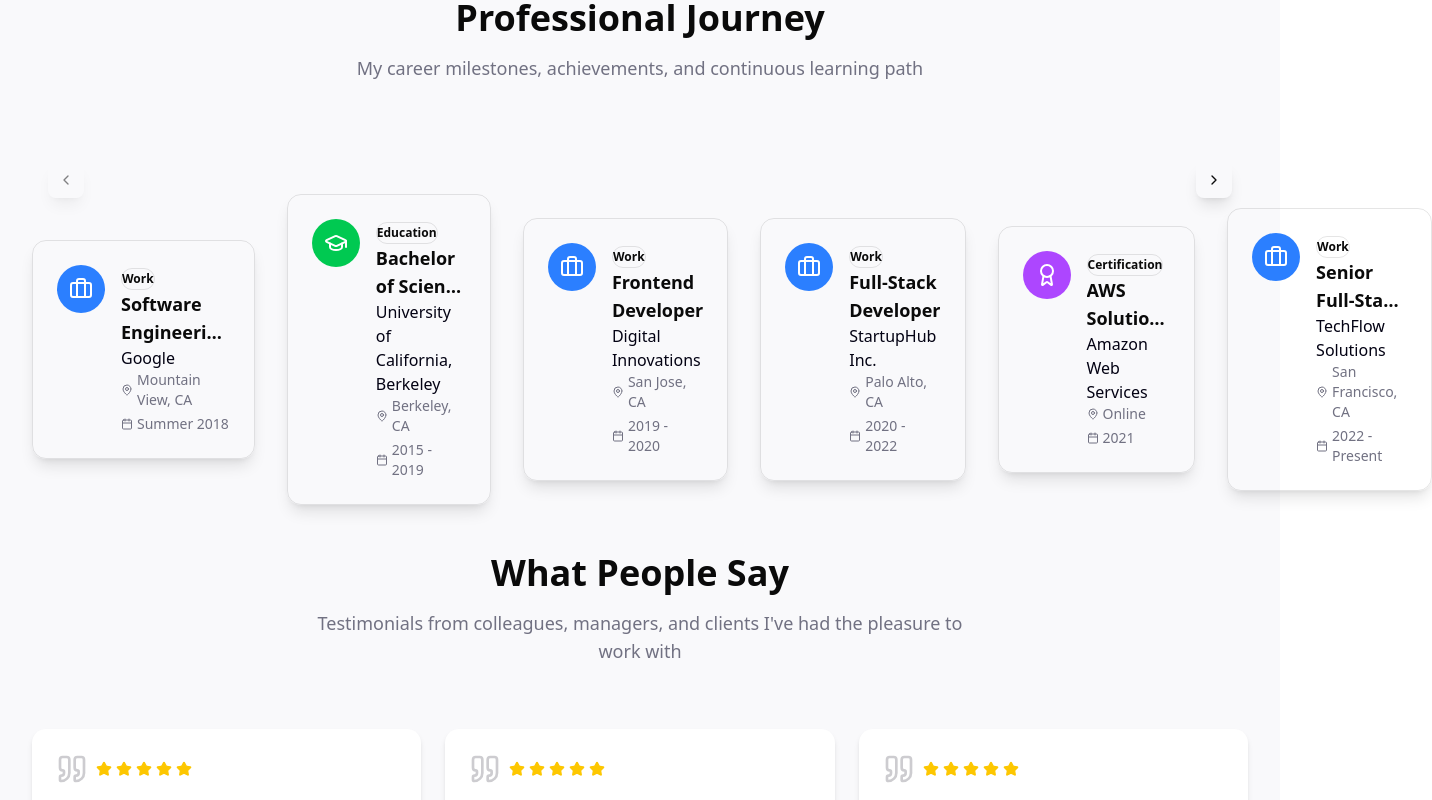
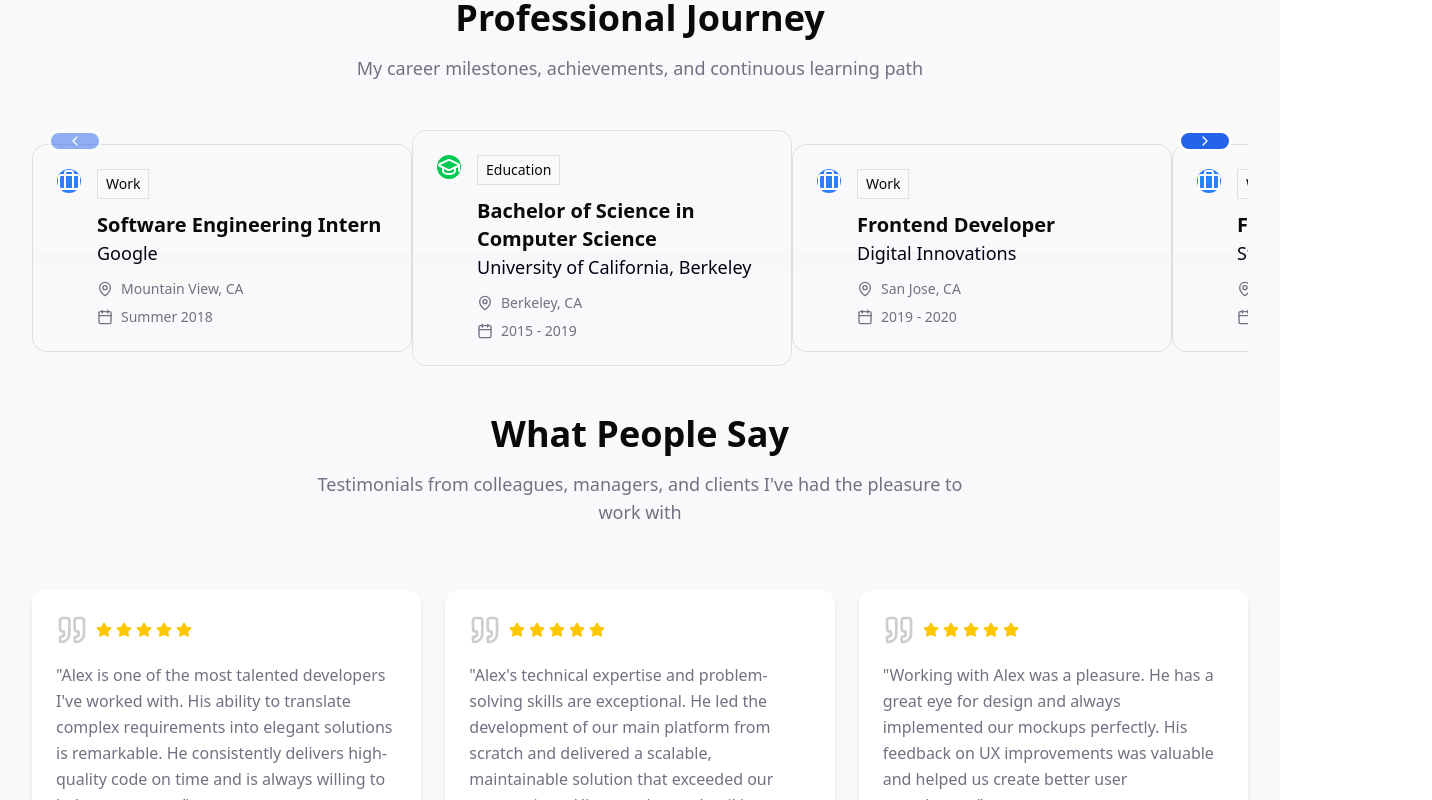
Before and after one commit to ramizik/my-website, a React (Vite) app: page / in a window 1280 px wide. Shown: the part 3520-4320 px from the top of the page, 1432 px wide, since content can reach past the window. Built offline with nearby package versions, Linux system fonts and the light colour scheme.

Commit message:
Timeline Buttons almost

```diff
--- a/src/components/TimelineSection.tsx
+++ b/src/components/TimelineSection.tsx
@@ -1,18 +1,19 @@
 import React, { useRef, useState, useEffect } from "react";
 import { Card, CardContent } from "./ui/card";
-import { Badge } from "./ui/badge";
 import { Calendar, MapPin, Award, GraduationCap, Briefcase, ChevronLeft, ChevronRight } from "lucide-react";
 import { Button } from "./ui/button";
 import SimpleModal from "./SimpleModal";
 
 export default function TimelineSection() {
   const timelineRef = useRef<HTMLDivElement>(null);
+  const [selectedEntry, setSelectedEntry] = useState<any>(null);
+  const [canScrollLeft, setCanScrollLeft] = useState(false);
+  const [canScrollRight, setCanScrollRight] = useState(true);
+
+  // Drag scrolling state
   const [isDragging, setIsDragging] = useState(false);
   const [startX, setStartX] = useState(0);
   const [scrollLeft, setScrollLeft] = useState(0);
-  const [selectedEntry, setSelectedEntry] = useState<any>(null);
-  const [canScrollLeft, setCanScrollLeft] = useState(false);
-  const [canScrollRight, setCanScrollRight] = useState(true);
 
   const timelineItems = [
     {
@@ -124,55 +125,90 @@ export default function TimelineSection() {
   };
 
   const scrollTimeline = (direction: 'left' | 'right') => {
+    console.log('scrollTimeline called:', direction);
     if (timelineRef.current) {
-      const scrollAmount = 350;
-      timelineRef.current.scrollBy({
-        left: direction === 'left' ? -scrollAmount : scrollAmount,
+      const scrollAmount = 500;
+      const currentScroll = timelineRef.current.scrollLeft;
+      const maxScroll = timelineRef.current.scrollWidth - timelineRef.current.clientWidth;
+
+      console.log('Current scroll:', currentScroll, 'Max scroll:', maxScroll);
+
+      const targetScroll = direction === 'left'
+        ? Math.max(0, currentScroll - scrollAmount)
+        : Math.min(maxScroll, currentScroll + scrollAmount);
+
+      console.log('Target scroll:', targetScroll);
+
+      // Force smooth scrolling
+      timelineRef.current.style.scrollBehavior = 'smooth';
+
+      // Try multiple methods for maximum compatibility
+      timelineRef.current.scrollTo({
+        left: targetScroll,
         behavior: 'smooth'
       });
-      // Update button states after scroll
-      setTimeout(checkScrollButtons, 300);
+
+      // Fallback method
+      setTimeout(() => {
+        if (timelineRef.current && Math.abs(timelineRef.current.scrollLeft - targetScroll) > 10) {
+          timelineRef.current.scrollLeft = targetScroll;
+        }
+      }, 100);
+
+      // Update button states after scroll animation completes
+      setTimeout(checkScrollButtons, 700);
+    } else {
+      console.log('timelineRef.current is null');
     }
   };
 
+  // Drag scrolling handlers
   const handleMouseDown = (e: React.MouseEvent) => {
     if (!timelineRef.current) return;
+    // Only start dragging on left mouse button and not on navigation buttons
+    if (e.button !== 0) return;
+
+    const target = e.target as HTMLElement;
+    // Only prevent dragging on navigation buttons, allow dragging everywhere else including cards
+    if (target.closest('button:not([data-timeline-card])') ||
+        target.closest('[role="button"]:not([data-timeline-card])')) {
+      return;
+    }
+
+    e.preventDefault();
     setIsDragging(true);
     setStartX(e.pageX);
     setScrollLeft(timelineRef.current.scrollLeft);
     timelineRef.current.style.cursor = 'grabbing';
+    timelineRef.current.style.userSelect = 'none';
+    console.log('Drag started - pageX:', e.pageX, 'scrollLeft:', timelineRef.current.scrollLeft);
   };
 
   const handleMouseMove = (e: React.MouseEvent) => {
     if (!isDragging || !timelineRef.current) return;
+    e.preventDefault();
     const x = e.pageX;
-    const walk = (x - startX) * 2;
-    timelineRef.current.scrollLeft = scrollLeft - walk;
+    const walk = (x - startX) * 2; // Increased sensitivity
+    const newScrollLeft = scrollLeft - walk;
+    timelineRef.current.scrollLeft = newScrollLeft;
+    console.log('Dragging - pageX:', x, 'walk:', walk, 'newScrollLeft:', newScrollLeft);
   };
 
   const handleMouseUp = () => {
+    if (!timelineRef.current) return;
     setIsDragging(false);
-    if (timelineRef.current) {
     timelineRef.current.style.cursor = 'grab';
-    }
+    timelineRef.current.style.userSelect = 'auto';
+    checkScrollButtons();
   };
 
-  const handleTouchStart = (e: React.TouchEvent) => {
-    if (!timelineRef.current) return;
-    setIsDragging(true);
-    setStartX(e.touches[0].pageX);
-    setScrollLeft(timelineRef.current.scrollLeft);
-  };
-
-  const handleTouchMove = (e: React.TouchEvent) => {
-    if (!isDragging || !timelineRef.current) return;
-    const x = e.touches[0].pageX;
-    const walk = (x - startX) * 1.5;
-    timelineRef.current.scrollLeft = scrollLeft - walk;
-  };
-
-  const handleTouchEnd = () => {
+  const handleMouseLeave = () => {
+    if (isDragging && timelineRef.current) {
       setIsDragging(false);
+      timelineRef.current.style.cursor = 'grab';
+      timelineRef.current.style.userSelect = 'auto';
+      checkScrollButtons();
+    }
   };
 
   const openModal = (entry: any) => {
@@ -183,26 +219,36 @@ export default function TimelineSection() {
     setSelectedEntry(null);
   };
 
+  // Global mouse events for drag scrolling
   useEffect(() => {
     const handleGlobalMouseUp = () => {
+      if (isDragging && timelineRef.current) {
         setIsDragging(false);
+        timelineRef.current.style.cursor = 'grab';
+        timelineRef.current.style.userSelect = 'auto';
+        checkScrollButtons();
+      }
     };
 
     const handleGlobalMouseMove = (e: MouseEvent) => {
       if (!isDragging || !timelineRef.current) return;
+      e.preventDefault();
       const x = e.pageX;
       const walk = (x - startX) * 2;
-      timelineRef.current.scrollLeft = scrollLeft - walk;
+      const newScrollLeft = scrollLeft - walk;
+      timelineRef.current.scrollLeft = newScrollLeft;
     };
 
     if (isDragging) {
       document.addEventListener('mouseup', handleGlobalMouseUp);
       document.addEventListener('mousemove', handleGlobalMouseMove);
+      document.addEventListener('mouseleave', handleGlobalMouseUp);
     }
 
     return () => {
       document.removeEventListener('mouseup', handleGlobalMouseUp);
       document.removeEventListener('mousemove', handleGlobalMouseMove);
+      document.removeEventListener('mouseleave', handleGlobalMouseUp);
     };
   }, [isDragging, startX, scrollLeft]);
 
@@ -226,75 +272,82 @@ export default function TimelineSection() {
           </p>
         </div>
 
-        {/* Timeline Container */}
-        <div className="relative">
-          {/* Navigation Buttons */}
+        {/* Timeline Container with proper button positioning */}
+        <div className="relative pt-20">
+           {/* Navigation Buttons - Highly visible with solid background */}
            <Button
-            variant="outline"
-            size="icon"
-            className="absolute left-4 top-8 z-20 bg-background/95 backdrop-blur-sm shadow-lg hover:bg-background border-2"
-            onClick={() => scrollTimeline('left')}
+            variant="default"
+            size="lg"
+            className="absolute left-4 -top-16 z-50 bg-blue-600 text-white shadow-xl hover:bg-blue-700 transition-all duration-200 hover:scale-110 w-24 h-32 rounded-full"
+            style={{ backgroundColor: '#2563eb', border: '3px solid #ffffff' }}
+            onClick={() => {
+              console.log('Left button clicked, canScrollLeft:', canScrollLeft);
+              scrollTimeline('left');
+            }}
             disabled={!canScrollLeft}
           >
-            <ChevronLeft className="h-4 w-4" />
+            <ChevronLeft className="h-10 w-10" />
           </Button>
 
           <Button
-            variant="outline"
-            size="icon"
-            className="absolute right-4 top-8 z-20 bg-background/95 backdrop-blur-sm shadow-lg hover:bg-background border-2"
-            onClick={() => scrollTimeline('right')}
+            variant="default"
+            size="lg"
+            className="absolute right-4 -top-16 z-50 bg-blue-600 text-white shadow-xl hover:bg-blue-700 transition-all duration-200 hover:scale-110 w-24 h-32 rounded-full"
+            style={{ backgroundColor: '#2563eb', border: '3px solid #ffffff' }}
+            onClick={() => {
+              console.log('Right button clicked, canScrollRight:', canScrollRight);
+              scrollTimeline('right');
+            }}
             disabled={!canScrollRight}
           >
-            <ChevronRight className="h-4 w-4" />
+            <ChevronRight className="h-10 w-10" />
           </Button>
 
-          {/* Scrollable Timeline */}
+          {/* Scrollable Timeline - with proper margins for buttons */}
           <div
             ref={timelineRef}
-            className="timeline-container overflow-x-auto overflow-y-hidden scrollbar-hide px-16 pt-16 cursor-grab"
+            className="overflow-x-auto overflow-y-hidden scrollbar-hide mx-24 px-8 mt-28 cursor-grab select-none"
+            onScroll={checkScrollButtons}
             onMouseDown={handleMouseDown}
-            onMouseMove={isDragging ? handleMouseMove : undefined}
+            onMouseMove={handleMouseMove}
             onMouseUp={handleMouseUp}
-            onMouseLeave={handleMouseUp}
-            onTouchStart={handleTouchStart}
-            onTouchMove={handleTouchMove}
-            onTouchEnd={handleTouchEnd}
-            onScroll={checkScrollButtons}
+            onMouseLeave={handleMouseLeave}
+            style={{ scrollBehavior: isDragging ? 'auto' : 'smooth' }}
           >
-            <div className="relative flex items-center min-w-max pb-8 gap-8">
+            <div className="relative flex items-center gap-16 py-8" style={{ width: 'max-content' }}>
               {/* Timeline Line */}
-              <div className="absolute top-1/2 -translate-y-1/2 left-0 right-0 h-1 bg-gradient-to-r from-blue-500 via-purple-500 to-green-500 rounded-full shadow-sm"></div>
+              <div className="absolute top-1/2 -translate-y-1/2 left-0 right-0 h-2 bg-gradient-to-r from-blue-500 via-purple-500 to-green-500 rounded-full shadow-lg"></div>
 
               {/* Timeline Items */}
-              {timelineItems.map((item) => (
-                <div key={item.id} className="relative flex flex-col items-center min-w-[320px] z-10">
+              {timelineItems.map((item, index) => (
+                <div key={item.id} className="relative flex flex-col items-center flex-shrink-0 z-10" style={{ width: '380px' }}>
                   {/* Timeline Card */}
                   <Card
-                    className="w-80 bg-background/95 backdrop-blur-sm border shadow-lg hover:shadow-xl transition-all duration-300 hover:-translate-y-2 cursor-pointer"
+                    data-timeline-card
+                    className="w-full bg-white/95 backdrop-blur-sm border border-gray-200 shadow-xl hover:shadow-2xl transition-all duration-300 hover:-translate-y-2 cursor-pointer"
                     onClick={() => openModal(item)}
                   >
                     <CardContent className="p-6">
                       <div className="flex items-start space-x-4">
-                        <div className={`w-12 h-12 rounded-full ${getTypeColor(item.type)} flex items-center justify-center flex-shrink-0`}>
-                          <item.icon className="h-6 w-6 text-white" />
+                        <div className={`w-14 h-14 rounded-full ${getTypeColor(item.type)} flex items-center justify-center flex-shrink-0`}>
+                          <item.icon className="h-7 w-7 text-white" />
                         </div>
 
                         <div className="flex-1 min-w-0">
-                          <Badge variant="outline" className="mb-2 text-xs">
+                          <div className="mb-3 text-sm border rounded px-2 py-1 inline-block">
                             {getTypeLabel(item.type)}
-                          </Badge>
+                          </div>
 
-                          <h3 className="font-semibold text-lg mb-1 line-clamp-2">{item.title}</h3>
-                          <p className="text-primary font-medium mb-2">{item.company}</p>
+                          <h3 className="font-semibold text-xl mb-2 line-clamp-2">{item.title}</h3>
+                          <p className="text-primary font-medium mb-3 text-lg">{item.company}</p>
 
-                          <div className="space-y-1 text-sm text-muted-foreground">
+                          <div className="space-y-2 text-sm text-muted-foreground">
                             <div className="flex items-center">
-                              <MapPin className="mr-1 h-3 w-3 flex-shrink-0" />
+                              <MapPin className="mr-2 h-4 w-4 flex-shrink-0" />
                               <span className="truncate">{item.location}</span>
                             </div>
                             <div className="flex items-center">
-                              <Calendar className="mr-1 h-3 w-3 flex-shrink-0" />
+                              <Calendar className="mr-2 h-4 w-4 flex-shrink-0" />
                               <span>{item.period}</span>
                             </div>
                           </div>
@@ -314,15 +367,11 @@ export default function TimelineSection() {
         .scrollbar-hide {
           -ms-overflow-style: none;
           scrollbar-width: none;
+          overflow-x: auto;
+          overflow-y: hidden;
         }
         .scrollbar-hide::-webkit-scrollbar {
           display: none;
-        }
-        .timeline-container {
-          scroll-behavior: smooth;
-        }
-        .timeline-item {
-          min-width: 320px;
         }
         .line-clamp-2 {
           display: -webkit-box;
@@ -333,8 +382,11 @@ export default function TimelineSection() {
       `}</style>
 
       {/* Detailed Entry Modal */}
-      <SimpleModal isOpen={!!selectedEntry} onClose={closeModal}>
-        {selectedEntry && (
+      <SimpleModal
+        isOpen={!!selectedEntry}
+        onClose={closeModal}
+        children={
+          selectedEntry ? (
             <div className="space-y-6">
               <div className="flex items-center space-x-4">
                 <div className={`w-16 h-16 rounded-full ${getTypeColor(selectedEntry.type)} flex items-center justify-center`}>
@@ -355,9 +407,9 @@ export default function TimelineSection() {
               </div>
 
               <div>
-              <Badge variant="outline" className="mb-3">
+                <div className="mb-3 border rounded px-2 py-1 inline-block">
                   {getTypeLabel(selectedEntry.type)}
-              </Badge>
+                </div>
               </div>
 
               <div>
@@ -371,15 +423,18 @@ export default function TimelineSection() {
                 <h4 className="font-semibold mb-3">Key Achievements</h4>
                 <div className="flex flex-wrap gap-2">
                   {selectedEntry.achievements.map((achievement: string, achievementIndex: number) => (
-                  <Badge key={achievementIndex} variant="secondary" className="text-sm">
+                    <div key={achievementIndex} className="text-sm bg-secondary rounded px-2 py-1">
                       {achievement}
-                  </Badge>
+                    </div>
                   ))}
                 </div>
               </div>
             </div>
-        )}
-      </SimpleModal>
+          ) : (
+            <div>Loading...</div>
+          )
+        }
+      />
     </section>
   );
 }
```
Lines whose indentation alone changed are shown as unchanged.
